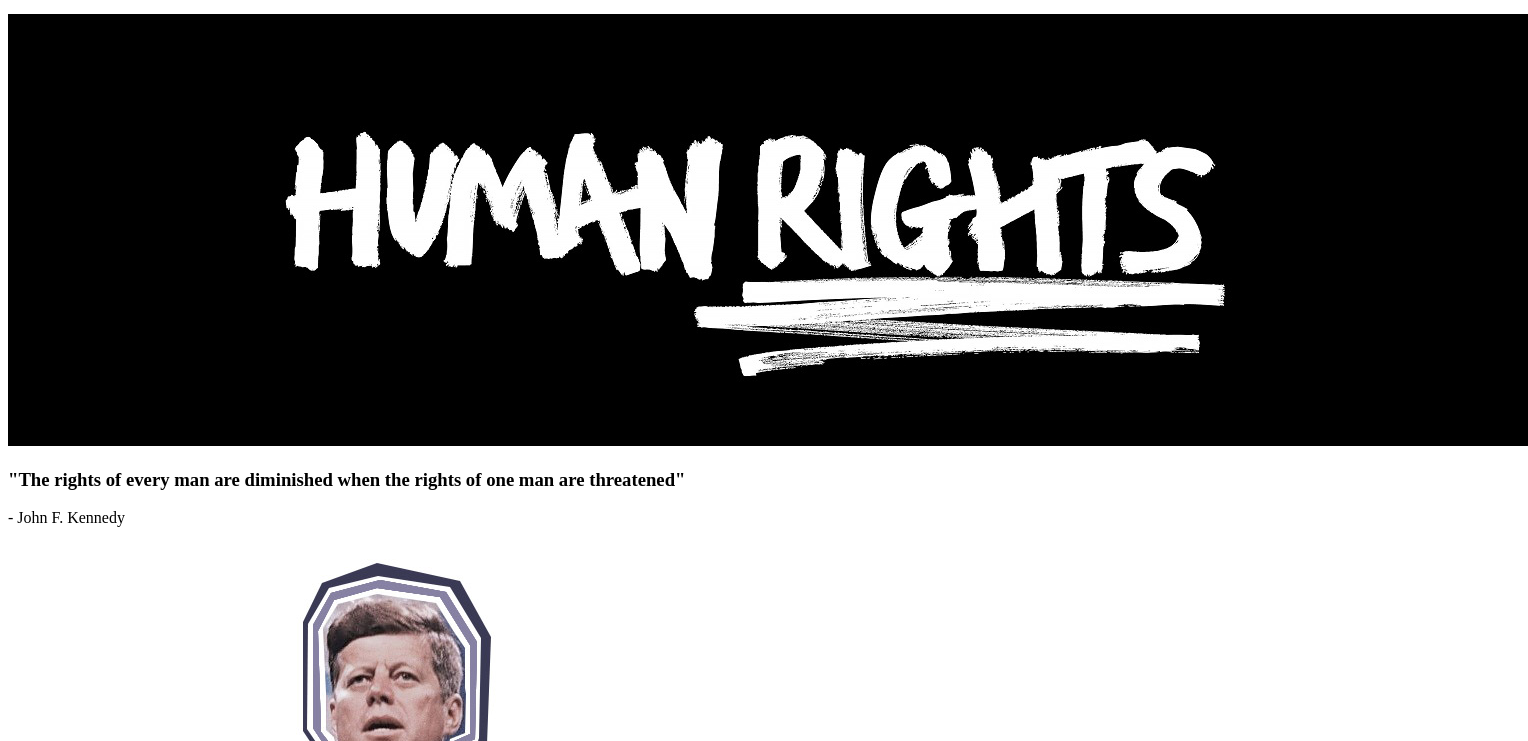
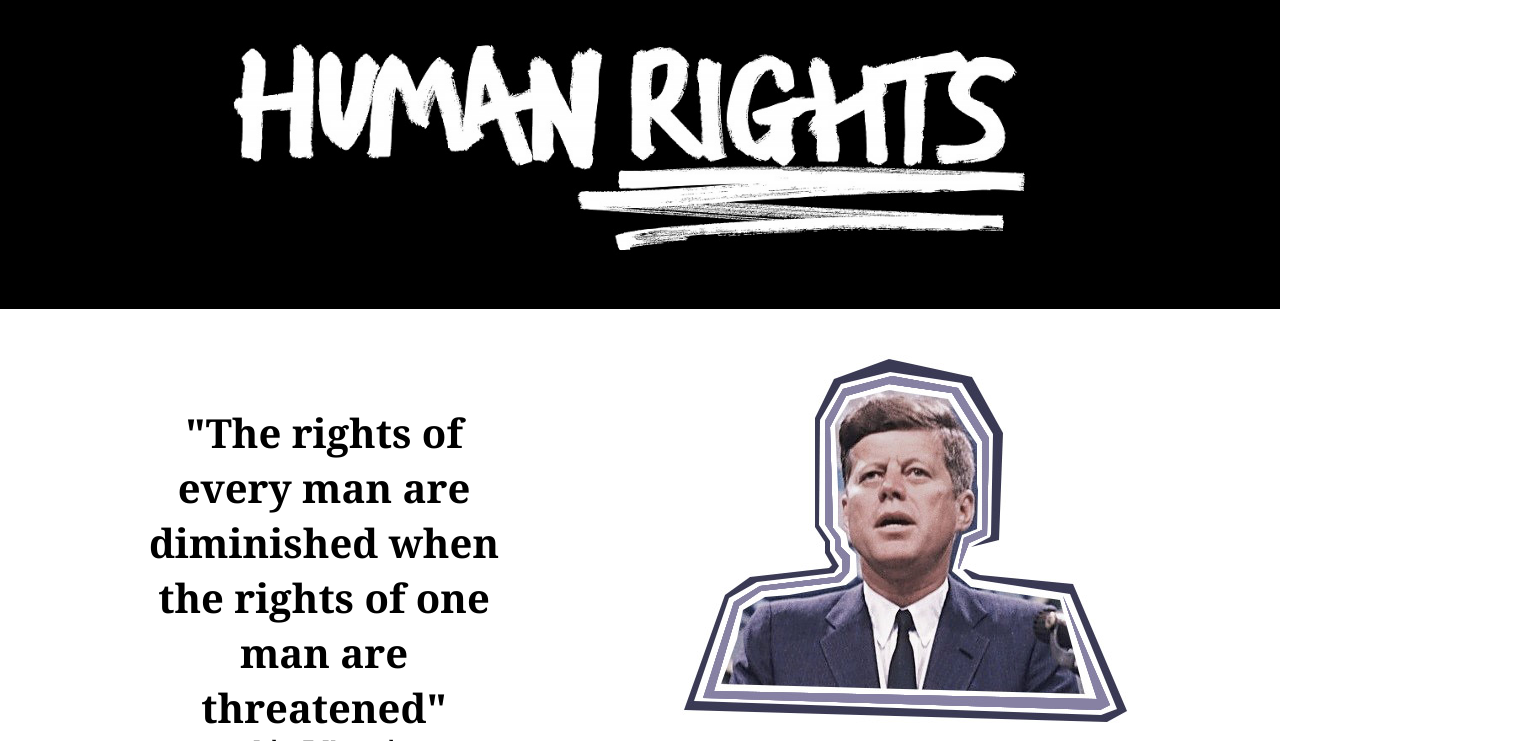
Before and after one commit to genesissoriano/webtech, a plain HTML site: page HumanRights/index.html in a window 1280 px wide. Shown: the part 116-857 px from the top of the page, 1528 px wide, since content can reach past the window. Drawn offline with Linux system fonts and the light colour scheme.

Commit message:
updated index.html

```diff
--- a/HumanRights/index.html
+++ b/HumanRights/index.html
@@ -4,7 +4,7 @@
 	<meta charset="UTF-8">
     <meta name="viewport" content="width=device-width, initial-scale=1.0">
     <meta http-equiv="X-UA-Compatible" content="ie=edge">
-    <link rel="stylesheet" type="text/css" href="css/style.css">
+    <link rel="stylesheet" type="text/css" href="styles/main.css">
     <link href="https://fonts.googleapis.com/css?family=Roboto+Condensed:400,700" rel="stylesheet">
     <link href="https://fonts.googleapis.com/css?family=Tangerine:700" rel="stylesheet">
 	<title>Human Rights</title>
```
